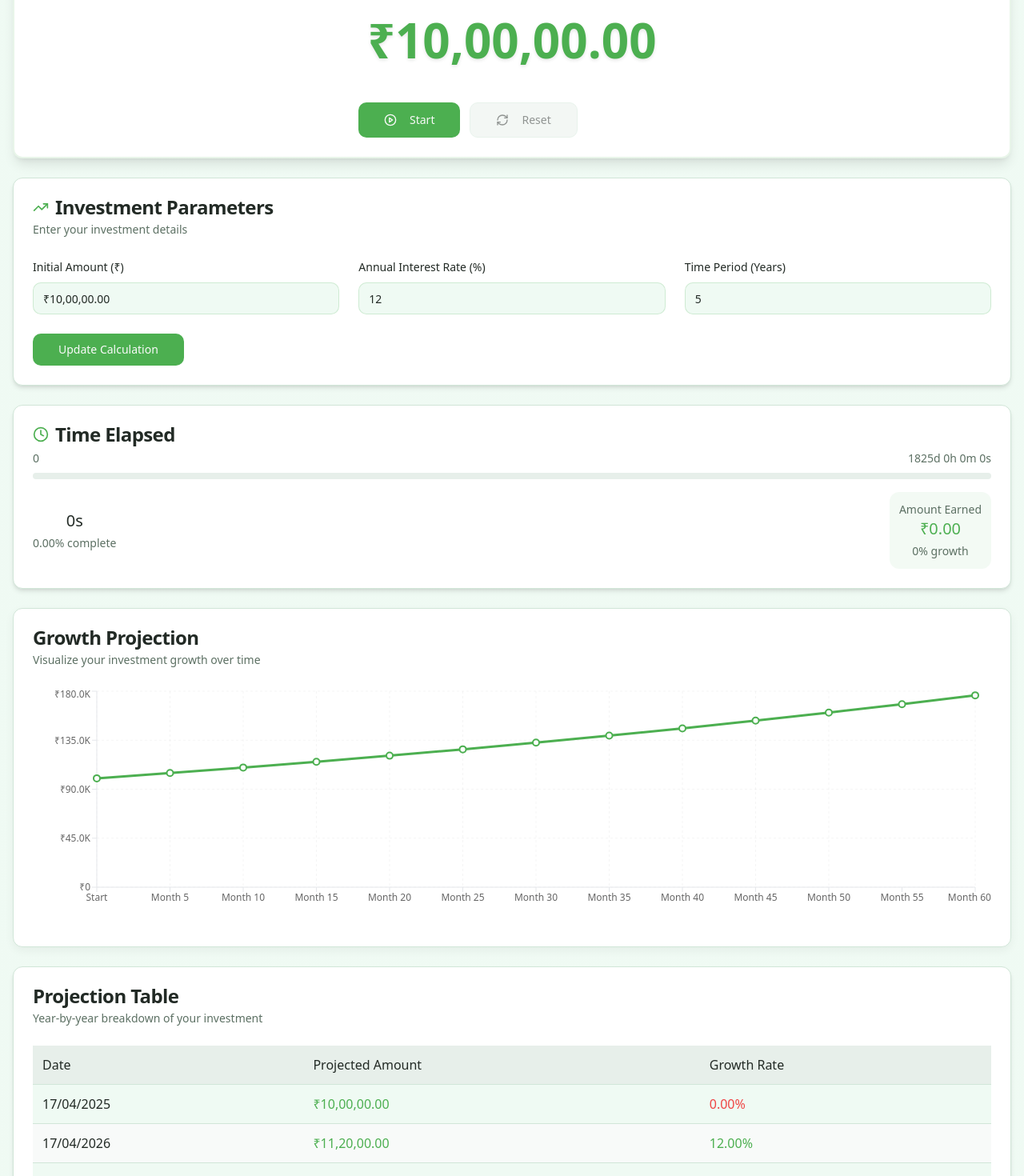
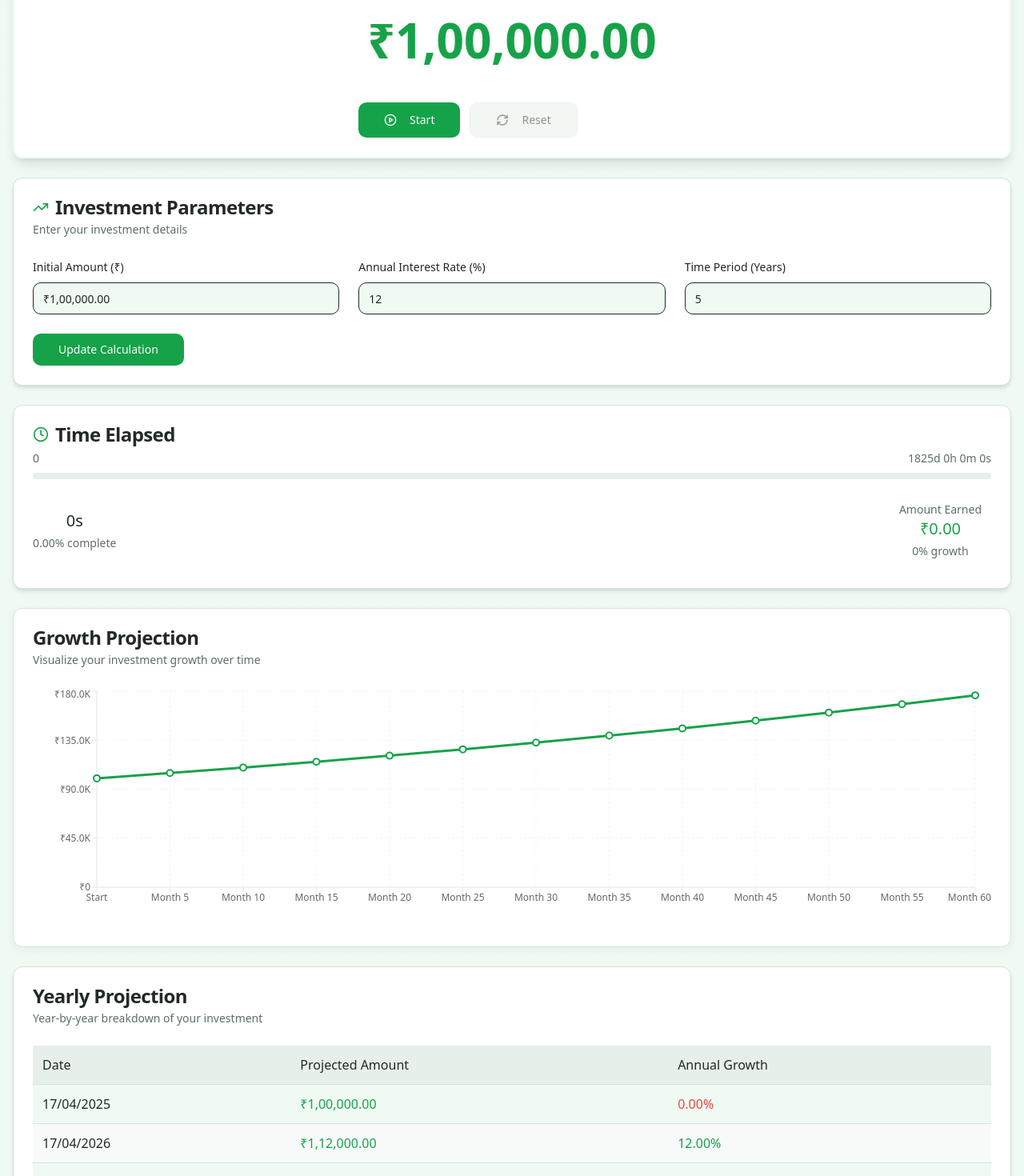
Before and after one commit to Kvothe-0/paisa-pragati-tracker, a React (Vite) app: page / in a window 1280 px wide. Shown: the part 280-1750 px from the top of the page at 80% size. Built offline with nearby package versions, Linux system fonts and the light colour scheme.

Commit message:
feat: Implement new features and enhancements
- Added yearly growth projection to the table.
- Implemented color theme selection.
- Formatted initial amount and current value with commas.
- Auto-start counter on "Update Calculation".

```diff
--- a/src/components/MoneyTracker.tsx
+++ b/src/components/MoneyTracker.tsx
@@ -1,3 +1,4 @@
+
 import React, { useState, useEffect, useRef } from 'react';
 import { Card, CardContent, CardHeader, CardTitle, CardDescription, CardFooter } from '@/components/ui/card';
 import { Input } from '@/components/ui/input';
@@ -17,7 +18,7 @@ import {
   calculateProjectionData
 } from '@/utils/moneyUtils';
 import { loadState, saveState, MoneyTrackerState } from '@/utils/storageService';
-import { PlayCircle, StopCircle, IndianRupee, Clock, TrendingUp, RefreshCw, Moon, Sun } from 'lucide-react';
+import { PlayCircle, StopCircle, IndianRupee, Clock, TrendingUp, RefreshCw } from 'lucide-react';
 import ThemePicker from '@/components/ThemePicker';
 
 const MoneyTracker: React.FC = () => {
@@ -87,7 +88,7 @@ const MoneyTracker: React.FC = () => {
       );
       setChartData(data);
 
-      // Generate projection data for table
+      // Generate projection data for table with yearly intervals
       const tableData = calculateProjectionData(
         parsedInitialAmount,
         calculatedFinalAmount,
@@ -144,7 +145,7 @@ const MoneyTracker: React.FC = () => {
     setStartTimestamp(startTime);
     setIsRunning(true);
 
-    // Generate projection data for table
+    // Generate projection data for table with yearly intervals
     const tableData = calculateProjectionData(principal, finalAmount, time);
     setProjectionData(tableData);
 
@@ -270,7 +271,7 @@ const MoneyTracker: React.FC = () => {
       );
       setChartData(data);
 
-      // Update projection table data
+      // Update projection table data with yearly intervals
       const tableData = calculateProjectionData(
         parsedInitialAmount,
         finalAmount,
@@ -288,7 +289,16 @@ const MoneyTracker: React.FC = () => {
         currentAmount: parsedInitialAmount
       });
 
-      toast.success("Calculation updated successfully!");
+      // Automatically start the timer after calculating
+      startTimer(
+        parsedInitialAmount,
+        parsedInterestRate,
+        parsedTimeYears,
+        parsedInitialAmount,
+        Date.now()
+      );
+
+      toast.success("Calculation updated and timer started!");
     } catch (error) {
       console.error("Error calculating values:", error);
       toast.error("An error occurred. Please check your inputs.");
@@ -357,7 +367,7 @@ const MoneyTracker: React.FC = () => {
   const CustomTooltip = ({ active, payload, label }: TooltipProps<number, string>) => {
     if (active && payload && payload.length) {
       return (
-        <div className="bg-white p-3 rounded-md shadow-md border border-gray-200">
+        <div className="bg-white dark:bg-card p-3 rounded-md shadow-md border border-gray-200 dark:border-gray-700">
           <p className="text-sm font-medium">{label}</p>
           <p className="text-sm text-money-primary">
             {formatToIndianCurrency(payload[0].value as number)}
@@ -571,7 +581,7 @@ const MoneyTracker: React.FC = () => {
                   <Line
                     type="monotone"
                     dataKey="value"
-                    stroke="#4CAF50"
+                    stroke="hsl(var(--money-primary))"
                     strokeWidth={3}
                     dot={{ r: 4, strokeWidth: 2 }}
                     activeDot={{ r: 6, strokeWidth: 2 }}
@@ -585,7 +595,7 @@ const MoneyTracker: React.FC = () => {
         {/* Table */}
         <Card className="shadow-md">
           <CardHeader>
-            <CardTitle>Projection Table</CardTitle>
+            <CardTitle>Yearly Projection</CardTitle>
             <CardDescription>Year-by-year breakdown of your investment</CardDescription>
           </CardHeader>
           <CardContent>
@@ -595,7 +605,7 @@ const MoneyTracker: React.FC = () => {
                   <tr className="bg-muted">
                     <th className="p-3 text-left font-medium border-b">Date</th>
                     <th className="p-3 text-left font-medium border-b">Projected Amount</th>
-                    <th className="p-3 text-left font-medium border-b">Growth Rate</th>
+                    <th className="p-3 text-left font-medium border-b">Annual Growth</th>
                   </tr>
                 </thead>
                 <tbody>
--- a/src/components/ThemePicker.tsx
+++ b/src/components/ThemePicker.tsx
@@ -1,17 +1,20 @@
 
 import React, { useEffect, useState } from 'react';
 import { Button } from "@/components/ui/button";
-import { DropdownMenu, DropdownMenuContent, DropdownMenuItem, DropdownMenuTrigger } from "@/components/ui/dropdown-menu";
-import { Moon, Sun, Laptop } from "lucide-react";
+import { DropdownMenu, DropdownMenuContent, DropdownMenuItem, DropdownMenuTrigger, DropdownMenuSeparator, DropdownMenuLabel } from "@/components/ui/dropdown-menu";
+import { Moon, Sun, Laptop, Palette } from "lucide-react";
 
 type Theme = "light" | "dark" | "system";
+type ThemeColor = "green" | "blue" | "purple" | "orange" | "red";
 
 const ThemePicker: React.FC = () => {
   const [theme, setTheme] = useState<Theme>("system");
+  const [themeColor, setThemeColor] = useState<ThemeColor>("green");
 
   useEffect(() => {
-    // Check if user has a saved theme preference
+    // Check if user has saved theme preferences
     const savedTheme = localStorage.getItem("paisa-pragati-theme") as Theme | null;
+    const savedColor = localStorage.getItem("paisa-pragati-color") as ThemeColor | null;
 
     if (savedTheme) {
       setTheme(savedTheme);
@@ -27,6 +30,15 @@ const ThemePicker: React.FC = () => {
     } else {
       // If no preference, use system theme
       applySystemTheme();
+    }
+
+    // Apply saved color theme if available
+    if (savedColor) {
+      setThemeColor(savedColor);
+      applyColorTheme(savedColor);
+    } else {
+      // Default to green
+      applyColorTheme("green");
     }
   }, []);
 
@@ -57,6 +69,19 @@ const ThemePicker: React.FC = () => {
     }
   };
 
+  const applyColorTheme = (color: ThemeColor) => {
+    // Remove existing color classes
+    document.documentElement.classList.remove("theme-green", "theme-blue", "theme-purple", "theme-orange", "theme-red");
+    // Add new color class
+    document.documentElement.classList.add(`theme-${color}`);
+    localStorage.setItem("paisa-pragati-color", color);
+  };
+
+  const setColorPreference = (newColor: ThemeColor) => {
+    setThemeColor(newColor);
+    applyColorTheme(newColor);
+  };
+
   const getThemeIcon = () => {
     switch (theme) {
       case "light":
@@ -75,7 +100,8 @@ const ThemePicker: React.FC = () => {
           {getThemeIcon()}
         </Button>
       </DropdownMenuTrigger>
-      <DropdownMenuContent align="end">
+      <DropdownMenuContent align="end" className="w-56">
+        <DropdownMenuLabel>Theme Mode</DropdownMenuLabel>
         <DropdownMenuItem onClick={() => setThemePreference("light")} className="flex items-center gap-2">
           <Sun className="h-4 w-4" />
           <span>Light</span>
@@ -88,6 +114,33 @@ const ThemePicker: React.FC = () => {
           <Laptop className="h-4 w-4" />
           <span>System</span>
         </DropdownMenuItem>
+
+        <DropdownMenuSeparator />
+
+        <DropdownMenuLabel className="flex items-center gap-2">
+          <Palette className="h-4 w-4" />
+          <span>Color Theme</span>
+        </DropdownMenuLabel>
+        <DropdownMenuItem onClick={() => setColorPreference("green")} className="flex items-center gap-2">
+          <div className="h-4 w-4 rounded-full bg-green-500" />
+          <span>Green</span>
+        </DropdownMenuItem>
+        <DropdownMenuItem onClick={() => setColorPreference("blue")} className="flex items-center gap-2">
+          <div className="h-4 w-4 rounded-full bg-blue-500" />
+          <span>Blue</span>
+        </DropdownMenuItem>
+        <DropdownMenuItem onClick={() => setColorPreference("purple")} className="flex items-center gap-2">
+          <div className="h-4 w-4 rounded-full bg-purple-500" />
+          <span>Purple</span>
+        </DropdownMenuItem>
+        <DropdownMenuItem onClick={() => setColorPreference("orange")} className="flex items-center gap-2">
+          <div className="h-4 w-4 rounded-full bg-orange-500" />
+          <span>Orange</span>
+        </DropdownMenuItem>
+        <DropdownMenuItem onClick={() => setColorPreference("red")} className="flex items-center gap-2">
+          <div className="h-4 w-4 rounded-full bg-red-500" />
+          <span>Red</span>
+        </DropdownMenuItem>
       </DropdownMenuContent>
     </DropdownMenu>
   );
--- a/src/index.css
+++ b/src/index.css
@@ -43,6 +43,54 @@
     --sidebar-accent-foreground: 240 5.9% 10%;
     --sidebar-border: 220 13% 91%;
     --sidebar-ring: 217.2 91.2% 59.8%;
+
+    /* Money theme color - green by default */
+    --money-primary: 142 76% 36%;
+    --money-secondary: 84 61% 45%;
+    --money-accent: 199 87% 48%;
+    --money-highlight: 210 79% 54%;
+    --money-light: 142 52% 96%;
+    --money-dark: 142 30% 15%;
+  }
+
+  /* Blue theme */
+  .theme-blue {
+    --money-primary: 210 79% 46%;
+    --money-secondary: 199 89% 48%;
+    --money-accent: 217 91% 60%;
+    --money-highlight: 224 76% 48%;
+    --money-light: 210 79% 96%;
+    --money-dark: 210 79% 16%;
+  }
+
+  /* Purple theme */
+  .theme-purple {
+    --money-primary: 267 83% 60%;
+    --money-secondary: 250 95% 76%;
+    --money-accent: 262 83% 58%;
+    --money-highlight: 256 100% 65%;
+    --money-light: 267 83% 95%;
+    --money-dark: 267 83% 25%;
+  }
+
+  /* Orange theme */
+  .theme-orange {
+    --money-primary: 27 96% 61%;
+    --money-secondary: 37 92% 50%;
+    --money-accent: 21 90% 48%;
+    --money-highlight: 32 95% 44%;
+    --money-light: 27 96% 96%;
+    --money-dark: 27 96% 25%;
+  }
+
+  /* Red theme */
+  .theme-red {
+    --money-primary: 0 84% 60%;
+    --money-secondary: 0 73% 50%;
+    --money-accent: 0 92% 45%;
+    --money-highlight: 0 74% 39%;
+    --money-light: 0 84% 96%;
+    --money-dark: 0 84% 25%;
   }
 
   .dark {
@@ -97,7 +145,7 @@
 
 /* Make the colors for the money counter adapt to the theme */
 .dark .money-counter {
-  @apply text-green-400;
+  @apply text-money-primary;
   text-shadow: 0 2px 4px rgba(0, 0, 0, 0.3);
 }
 
@@ -117,3 +165,38 @@
 .glassmorphism {
   @apply bg-white/80 dark:bg-black/30 backdrop-blur-sm border border-white/20 shadow-lg;
 }
+
+/* Define dynamic theme properties for colors */
+.text-money-primary {
+  color: hsl(var(--money-primary));
+}
+
+.bg-money-primary {
+  background-color: hsl(var(--money-primary));
+}
+
+.hover\:bg-money-primary\/90:hover {
+  background-color: hsla(var(--money-primary), 0.9);
+}
+
+.border-money-primary\/20 {
+  border-color: hsla(var(--money-primary), 0.2);
+}
+
+.focus\:border-money-primary:focus {
+  border-color: hsl(var(--money-primary));
+}
+
+.bg-money-light\/50 {
+  background-color: hsla(var(--money-light), 0.5);
+}
+
+.border-money-light {
+  border-color: hsl(var(--money-light));
+}
+
+.bg-money-gradient {
+  background-image: linear-gradient(135deg,
+    hsl(var(--money-primary)) 0%,
+    hsl(var(--money-secondary)) 100%);
+}
--- a/src/utils/moneyUtils.ts
+++ b/src/utils/moneyUtils.ts
@@ -11,21 +11,18 @@ export const formatToIndianCurrency = (amount: number): string => {
   let formattedWholePart = '';
   const wholePartStr = wholePart;
 
-  // Handle first part (up to last 3 digits)
-  const firstPartEndIndex = wholePartStr.length % 2 === 1 ? 1 : 2;
-
   if (wholePartStr.length <= 3) {
     formattedWholePart = wholePartStr;
   } else {
-    // Add the first chunk (could be 1 or 2 digits)
-    if (firstPartEndIndex > 0) {
-      formattedWholePart = wholePartStr.substring(0, firstPartEndIndex);
-    }
+    // First add the last 3 digits
+    formattedWholePart = wholePartStr.substring(wholePartStr.length - 3);
 
-    // Add remaining chunks in pairs (for Indian format)
-    for (let i = firstPartEndIndex; i < wholePartStr.length; i += 2) {
-      if (i > 0) formattedWholePart += ',';
-      formattedWholePart += wholePartStr.substring(i, Math.min(i + 2, wholePartStr.length));
+    // Then add the rest in groups of 2 from right to left
+    for (let i = wholePartStr.length - 3; i > 0; i -= 2) {
+      formattedWholePart =
+        (i === 1 ? wholePartStr.substring(0, 1) : wholePartStr.substring(i - 2, i)) +
+        ',' +
+        formattedWholePart;
     }
   }
 
@@ -147,30 +144,37 @@ export const formatDate = (date: Date): string => {
   return `${day}/${month}/${year}`;
 };
 
-// Calculate projection data for the table
+// Calculate projection data for the table - yearly intervals
 export const calculateProjectionData = (
   initialAmount: number,
   finalAmount: number,
-  timeYears: number,
-  dataPoints: number = 5
+  timeYears: number
 ): Array<{ date: string; amount: number; growth: number }> => {
   const data = [];
   const currentDate = new Date();
   const msPerYear = 365 * 24 * 60 * 60 * 1000;
 
-  // Calculate compound growth rate
-  const rate = Math.pow(finalAmount / initialAmount, 1 / timeYears) - 1;
+  // Calculate compound annual growth rate
+  const cagr = Math.pow(finalAmount / initialAmount, 1 / timeYears) - 1;
 
-  for (let i = 0; i <= dataPoints; i++) {
-    const yearFraction = i * (timeYears / dataPoints);
-    const futureDate = new Date(currentDate.getTime() + yearFraction * msPerYear);
-    const projectedAmount = initialAmount * Math.pow(1 + rate, yearFraction);
-    const growth = i === 0 ? 0 : (projectedAmount / data[i-1].amount - 1) * 100;
+  // Add initial entry
+  data.push({
+    date: formatDate(currentDate),
+    amount: initialAmount,
+    growth: 0
+  });
+
+  // Add yearly entries
+  for (let year = 1; year <= timeYears; year++) {
+    const futureDate = new Date(currentDate.getTime() + year * msPerYear);
+    const projectedAmount = initialAmount * Math.pow(1 + cagr, year);
+    const previousAmount = initialAmount * Math.pow(1 + cagr, year - 1);
+    const yearlyGrowth = (projectedAmount / previousAmount - 1) * 100;
 
     data.push({
       date: formatDate(futureDate),
       amount: projectedAmount,
-      growth: growth
+      growth: yearlyGrowth
     });
   }
 
--- a/tailwind.config.ts
+++ b/tailwind.config.ts
@@ -54,12 +54,12 @@ export default {
 					foreground: 'hsl(var(--card-foreground))'
 				},
 				money: {
-					primary: '#4CAF50',
-					secondary: '#8BC34A',
-					accent: '#03A9F4',
-					highlight: '#2196F3',
-					light: '#E8F5E9',
-					dark: '#1B5E20'
+					primary: 'hsl(var(--money-primary))',
+					secondary: 'hsl(var(--money-secondary))',
+					accent: 'hsl(var(--money-accent))',
+					highlight: 'hsl(var(--money-highlight))',
+					light: 'hsl(var(--money-light))',
+					dark: 'hsl(var(--money-dark))'
 				},
 				sidebar: {
 					DEFAULT: 'hsl(var(--sidebar-background))',
@@ -109,8 +109,8 @@ export default {
 				'money-pulse': 'money-pulse 2s ease-in-out infinite'
 			},
 			backgroundImage: {
-				'money-gradient': 'linear-gradient(135deg, #4CAF50 0%, #8BC34A 100%)',
-				'money-accent': 'linear-gradient(135deg, #03A9F4 0%, #2196F3 100%)'
+				'money-gradient': 'linear-gradient(135deg, hsl(var(--money-primary)) 0%, hsl(var(--money-secondary)) 100%)',
+				'money-accent': 'linear-gradient(135deg, hsl(var(--money-accent)) 0%, hsl(var(--money-highlight)) 100%)'
 			}
 		}
 	},
```
